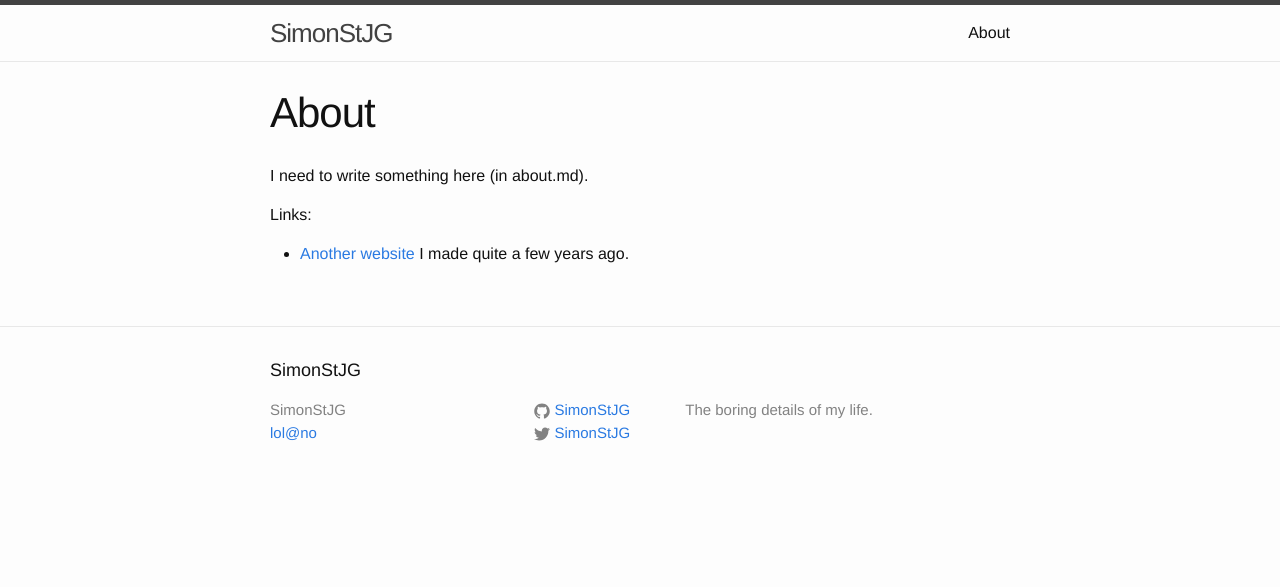
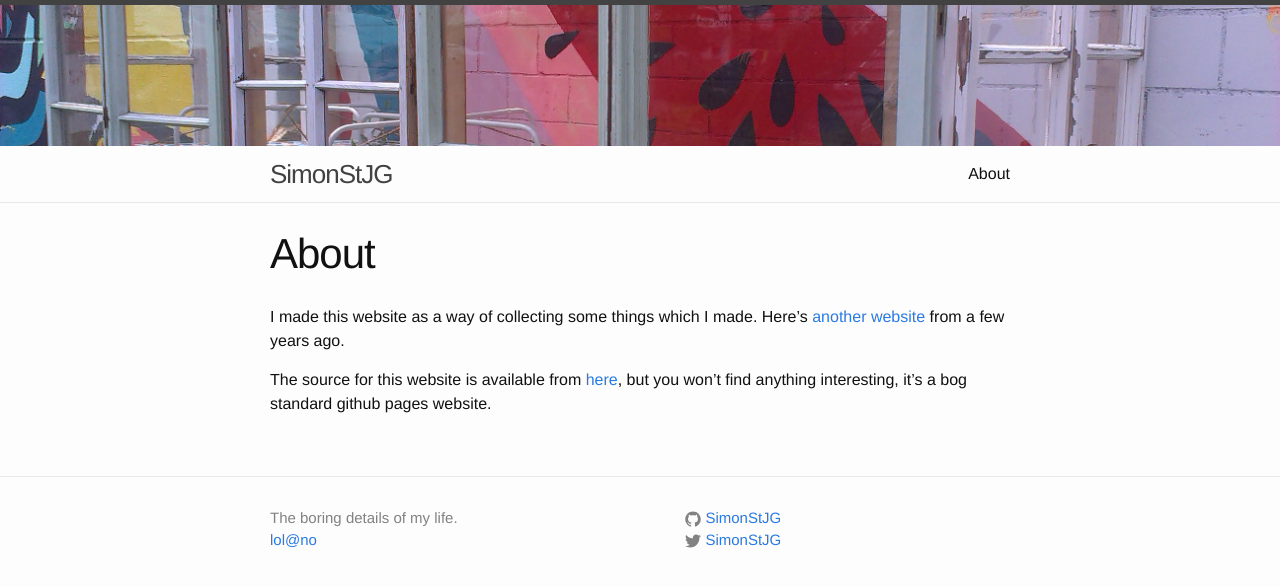
Before and after one commit to SimonStJG/SimonStJG.github.io, a Jekyll site: the page built from about.md, in a window 1280 px wide. Shown: the top 587 px of the page. Built offline with Jekyll 4.4.1, drawn with Linux system fonts in a browser that asks for light colours.

Commit message:
Add header, update footer, small corrections to articles and about

```diff
--- a/_includes/footer.html
+++ b/_includes/footer.html
@@ -2,17 +2,17 @@
 
   <div class="wrapper">
 
-    <h2 class="footer-heading">{{ site.title }}</h2>
-
     <div class="footer-col-wrapper">
       <div class="footer-col footer-col-1">
         <ul class="contact-list">
-          <li>{{ site.title }}</li>
+          <li>{{ site.description }}</li>
           <li><a href="mailto:{{ site.email }}">{{ site.email }}</a></li>
         </ul>
       </div>
 
       <div class="footer-col footer-col-2">
+      </div>
+      <div class="footer-col footer-col-3">
         <ul class="social-media-list">
           {% if site.github_username %}
           <li>
@@ -28,9 +28,6 @@
         </ul>
       </div>
 
-      <div class="footer-col footer-col-3">
-        <p>{{ site.description }}</p>
-      </div>
     </div>
 
   </div>
--- a/_includes/header.html
+++ b/_includes/header.html
@@ -1,4 +1,6 @@
 <header class="site-header">
+
+  <img src="/images/title-bar.jpg" style="width:100%"/>
 
   <div class="wrapper">
 
--- a/about.md
+++ b/about.md
@@ -4,19 +4,6 @@ title: About
 permalink: /about/
 ---
 
-I need to write something here (in about.md).
+I made this website as a way of collecting some things which I made.  Here's [another website](http://SimonStJG.org) from a few years ago.
 
-Links:
-
-* [Another website](http://SimonStJG.org) I made quite a few years ago.
-
-<!-- This is the base Jekyll theme. You can find out more info about customizing your Jekyll theme, as well as basic Jekyll usage documentation at [jekyllrb.com](http://jekyllrb.com/)
-
-You can find the source code for the Jekyll new theme at:
-{% include icon-github.html username="jglovier" %} /
-[jekyll-new](https://github.com/jglovier/jekyll-new)
-
-You can find the source code for Jekyll at
-{% include icon-github.html username="jekyll" %} /
-[jekyll](https://github.com/jekyll/jekyll)
- -->
+The source for this website is available from [here](https://github.com/SimonStJG/SimonStJG.github.io), but you won't find anything interesting, it's a bog standard github pages website.
--- a/index.html
+++ b/index.html
@@ -18,6 +18,6 @@ layout: default
     {% endfor %}
   </ul>
 
-  <p class="rss-subscribe">subscribe <a href="{{ "/feed.xml" | prepend: site.baseurl }}">via RSS</a></p>
+  <!-- <p class="rss-subscribe">subscribe <a href="{{ "/feed.xml" | prepend: site.baseurl }}">via RSS</a></p> -->
 
 </div>
```
Also changed, not shown: _posts/2016-01-15-Stompbox.md (+1 -1 lines), _posts/2016-03-12-Building-a-Cajon.markdown (+5 -5 lines), images/cajon-snare-diagram.jpg (added), images/title-bar.jpg (added).
